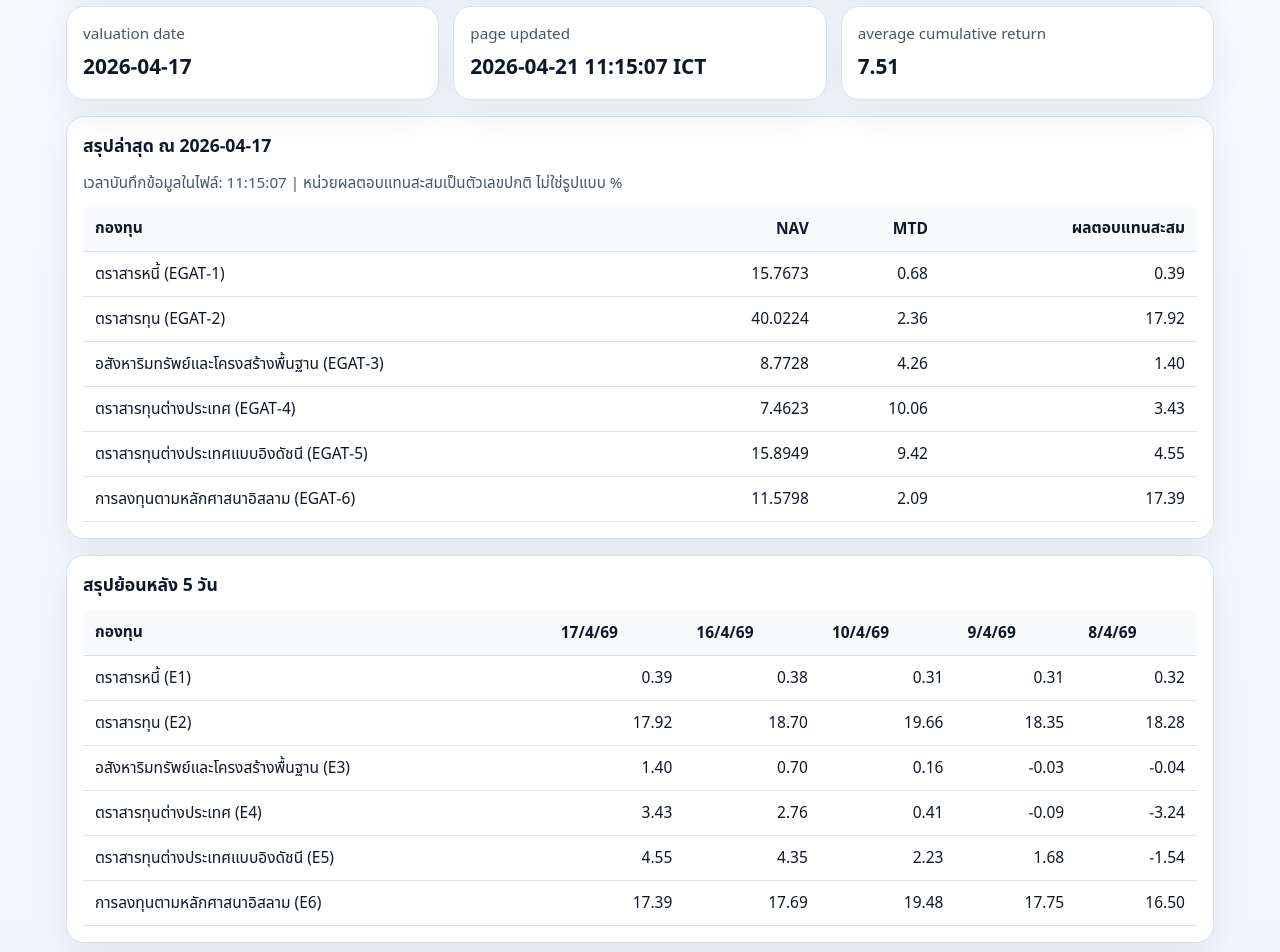
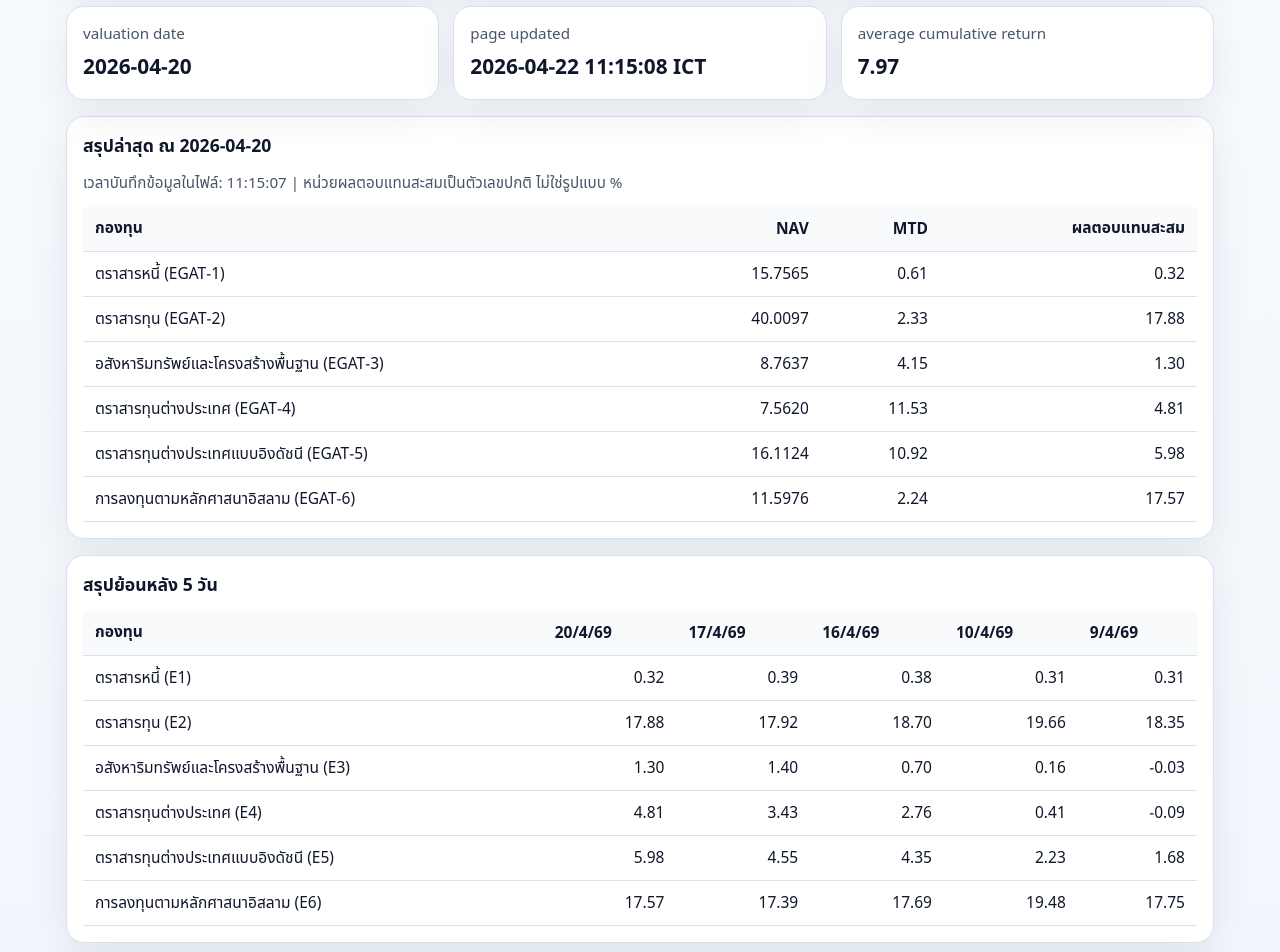
Before and after one commit to drnon/egat-retirement-page, a plain HTML site: page index.html in a window 1280 px wide. Shown: the part 220-1172 px from the top of the page. Drawn offline with Linux system fonts and the light colour scheme.

Commit message:
EGAT retirement pages update 2026-04-22T04:15:08Z

```diff
--- a/index.html
+++ b/index.html
@@ -54,25 +54,25 @@
     </section>
 
     <section class="grid">
-      <div class="stat"><div class="label">valuation date</div><div class="value">2026-04-17</div></div>
-      <div class="stat"><div class="label">page updated</div><div class="value">2026-04-21 11:15:07 ICT</div></div>
-      <div class="stat"><div class="label">average cumulative return</div><div class="value">7.51</div></div>
+      <div class="stat"><div class="label">valuation date</div><div class="value">2026-04-20</div></div>
+      <div class="stat"><div class="label">page updated</div><div class="value">2026-04-22 11:15:08 ICT</div></div>
+      <div class="stat"><div class="label">average cumulative return</div><div class="value">7.97</div></div>
     </section>
 
     <section class="card section">
-      <h2>สรุปล่าสุด ณ 2026-04-17</h2>
+      <h2>สรุปล่าสุด ณ 2026-04-20</h2>
       <p class="note">เวลาบันทึกข้อมูลในไฟล์: 11:15:07 | หน่วยผลตอบแทนสะสมเป็นตัวเลขปกติ ไม่ใช่รูปแบบ %</p>
       <table>
         <thead>
           <tr><th>กองทุน</th><th class="num">NAV</th><th class="num">MTD</th><th class="num">ผลตอบแทนสะสม</th></tr>
         </thead>
         <tbody>
-          <tr><td>ตราสารหนี้ (EGAT-1)</td><td class='num'>15.7673</td><td class='num'>0.68</td><td class='num'>0.39</td></tr>
-<tr><td>ตราสารทุน (EGAT-2)</td><td class='num'>40.0224</td><td class='num'>2.36</td><td class='num'>17.92</td></tr>
-<tr><td>อสังหาริมทรัพย์และโครงสร้างพื้นฐาน (EGAT-3)</td><td class='num'>8.7728</td><td class='num'>4.26</td><td class='num'>1.40</td></tr>
-<tr><td>ตราสารทุนต่างประเทศ (EGAT-4)</td><td class='num'>7.4623</td><td class='num'>10.06</td><td class='num'>3.43</td></tr>
-<tr><td>ตราสารทุนต่างประเทศแบบอิงดัชนี (EGAT-5)</td><td class='num'>15.8949</td><td class='num'>9.42</td><td class='num'>4.55</td></tr>
-<tr><td>การลงทุนตามหลักศาสนาอิสลาม (EGAT-6)</td><td class='num'>11.5798</td><td class='num'>2.09</td><td class='num'>17.39</td></tr>
+          <tr><td>ตราสารหนี้ (EGAT-1)</td><td class='num'>15.7565</td><td class='num'>0.61</td><td class='num'>0.32</td></tr>
+<tr><td>ตราสารทุน (EGAT-2)</td><td class='num'>40.0097</td><td class='num'>2.33</td><td class='num'>17.88</td></tr>
+<tr><td>อสังหาริมทรัพย์และโครงสร้างพื้นฐาน (EGAT-3)</td><td class='num'>8.7637</td><td class='num'>4.15</td><td class='num'>1.30</td></tr>
+<tr><td>ตราสารทุนต่างประเทศ (EGAT-4)</td><td class='num'>7.5620</td><td class='num'>11.53</td><td class='num'>4.81</td></tr>
+<tr><td>ตราสารทุนต่างประเทศแบบอิงดัชนี (EGAT-5)</td><td class='num'>16.1124</td><td class='num'>10.92</td><td class='num'>5.98</td></tr>
+<tr><td>การลงทุนตามหลักศาสนาอิสลาม (EGAT-6)</td><td class='num'>11.5976</td><td class='num'>2.24</td><td class='num'>17.57</td></tr>
         </tbody>
       </table>
     </section>
@@ -81,15 +81,15 @@
       <h2>สรุปย้อนหลัง 5 วัน</h2>
       <table>
         <thead>
-          <tr><th>กองทุน</th><th>17/4/69</th><th>16/4/69</th><th>10/4/69</th><th>9/4/69</th><th>8/4/69</th></tr>
+          <tr><th>กองทุน</th><th>20/4/69</th><th>17/4/69</th><th>16/4/69</th><th>10/4/69</th><th>9/4/69</th></tr>
         </thead>
         <tbody>
-          <tr><td>ตราสารหนี้ (E1)</td><td class='num'>0.39</td><td class='num'>0.38</td><td class='num'>0.31</td><td class='num'>0.31</td><td class='num'>0.32</td></tr>
-<tr><td>ตราสารทุน (E2)</td><td class='num'>17.92</td><td class='num'>18.70</td><td class='num'>19.66</td><td class='num'>18.35</td><td class='num'>18.28</td></tr>
-<tr><td>อสังหาริมทรัพย์และโครงสร้างพื้นฐาน (E3)</td><td class='num'>1.40</td><td class='num'>0.70</td><td class='num'>0.16</td><td class='num'>-0.03</td><td class='num'>-0.04</td></tr>
-<tr><td>ตราสารทุนต่างประเทศ (E4)</td><td class='num'>3.43</td><td class='num'>2.76</td><td class='num'>0.41</td><td class='num'>-0.09</td><td class='num'>-3.24</td></tr>
-<tr><td>ตราสารทุนต่างประเทศแบบอิงดัชนี (E5)</td><td class='num'>4.55</td><td class='num'>4.35</td><td class='num'>2.23</td><td class='num'>1.68</td><td class='num'>-1.54</td></tr>
-<tr><td>การลงทุนตามหลักศาสนาอิสลาม (E6)</td><td class='num'>17.39</td><td class='num'>17.69</td><td class='num'>19.48</td><td class='num'>17.75</td><td class='num'>16.50</td></tr>
+          <tr><td>ตราสารหนี้ (E1)</td><td class='num'>0.32</td><td class='num'>0.39</td><td class='num'>0.38</td><td class='num'>0.31</td><td class='num'>0.31</td></tr>
+<tr><td>ตราสารทุน (E2)</td><td class='num'>17.88</td><td class='num'>17.92</td><td class='num'>18.70</td><td class='num'>19.66</td><td class='num'>18.35</td></tr>
+<tr><td>อสังหาริมทรัพย์และโครงสร้างพื้นฐาน (E3)</td><td class='num'>1.30</td><td class='num'>1.40</td><td class='num'>0.70</td><td class='num'>0.16</td><td class='num'>-0.03</td></tr>
+<tr><td>ตราสารทุนต่างประเทศ (E4)</td><td class='num'>4.81</td><td class='num'>3.43</td><td class='num'>2.76</td><td class='num'>0.41</td><td class='num'>-0.09</td></tr>
+<tr><td>ตราสารทุนต่างประเทศแบบอิงดัชนี (E5)</td><td class='num'>5.98</td><td class='num'>4.55</td><td class='num'>4.35</td><td class='num'>2.23</td><td class='num'>1.68</td></tr>
+<tr><td>การลงทุนตามหลักศาสนาอิสลาม (E6)</td><td class='num'>17.57</td><td class='num'>17.39</td><td class='num'>17.69</td><td class='num'>19.48</td><td class='num'>17.75</td></tr>
         </tbody>
       </table>
     </section>
```
Also changed, not shown: 1 other file.
